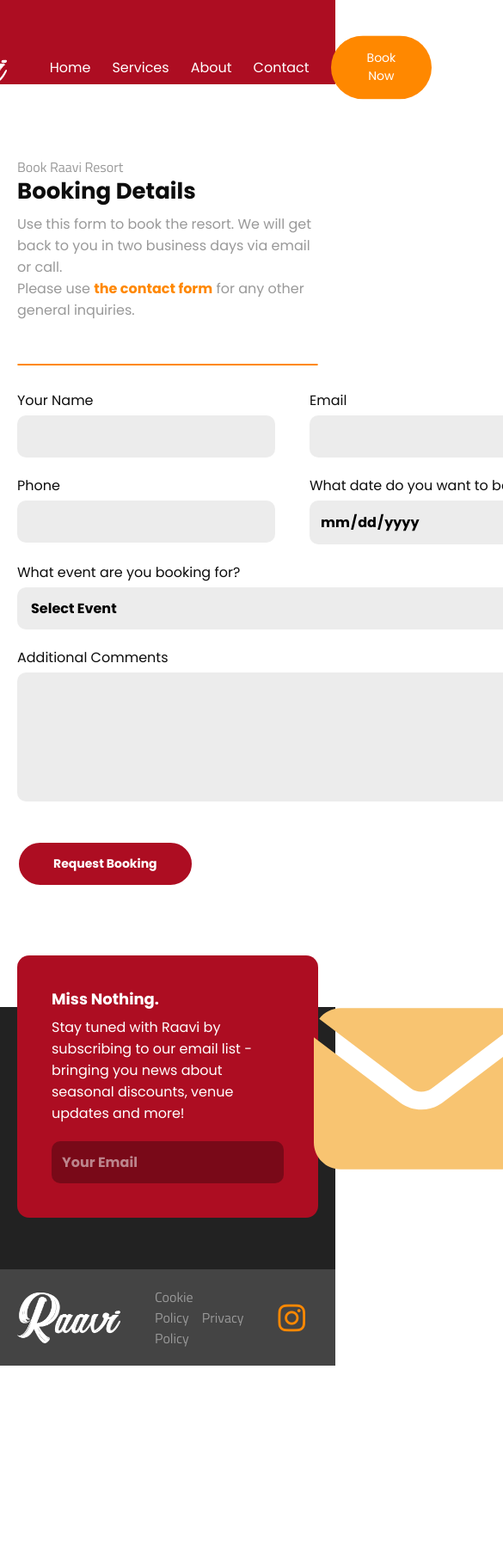
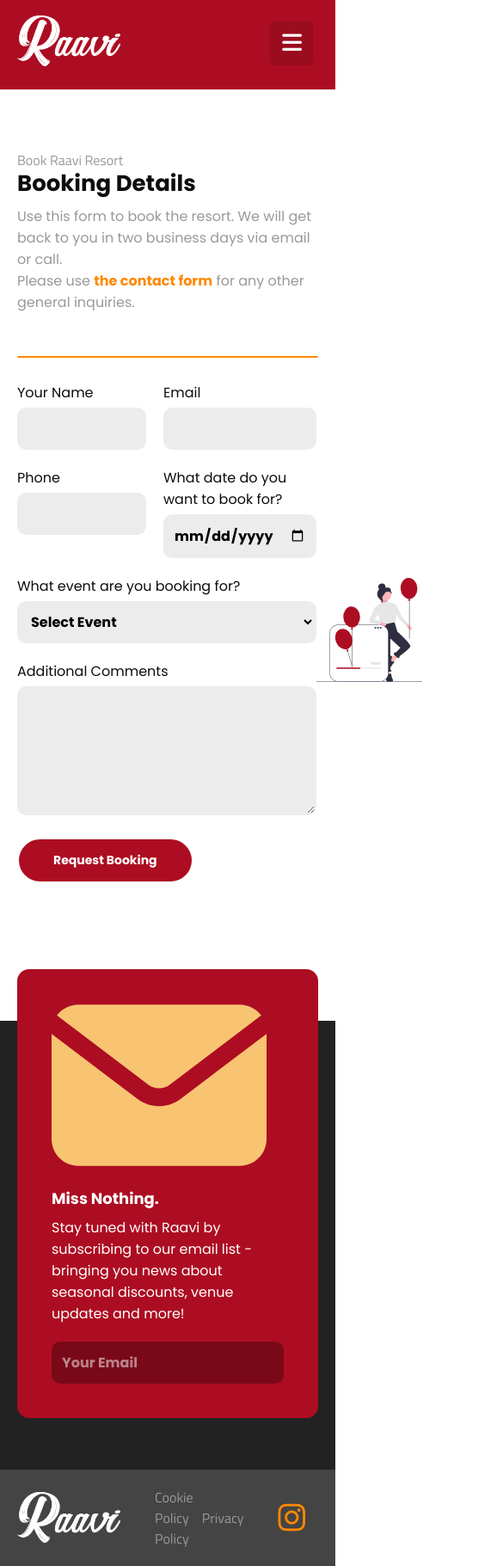
Before and after one commit to brinxade/raavi-resort, a React (Create React App) app: page /booking in a window 390 px wide. Shown: the top 1821 px of the page at 86% size, 585 px wide, since content can reach past the window. Before the commit the page ends 1588 px from the top, so only its background shows below. Built offline with nearby package versions, Linux system fonts and the light colour scheme.

Commit message:
Responsiveness updates

```diff
--- a/src/components/Footer.js
+++ b/src/components/Footer.js
@@ -1,6 +1,7 @@
 import imgEnvelope from "images/envelope.svg";
 import logo from "images/logo.png";
 import { Link } from "react-router-dom";
+import imgSend from "images/icon-send.svg";
 
 function Footer() {
     return (
@@ -12,7 +13,10 @@
                         <p className="mb-3">
                             Stay tuned with Raavi by subscribing to our email list - bringing you news about seasonal discounts, venue updates and more!
                         </p>
-                        <input type="email" placeholder="Your Email"/>
+                        <div className="input-wrapper">
+                            <input type="email" placeholder="Your Email"/>
+                            <button><i className="fa-solid fa-paper-plane-top"></i></button>
+                        </div>
                     </div>
                     <div className="thumbnail-wrapper">
                         <img src={imgEnvelope} alt=""/>
--- a/src/components/Header.js
+++ b/src/components/Header.js
@@ -1,15 +1,19 @@
 import { Link, NavLink } from "react-router-dom";
 import imgHeaderExt from "images/waves-themed-animated.svg";
 import logo from "images/logo.png";
+import { useState } from "react";
 
 function Header(props) {
+
+    const [menuIsOpen, setMenuIsOpen] = useState(false);
 
     const activeCheck = ({ isActive, isPending }) =>
     isPending ? "pending" : isActive ? "active" : "";
 
     return (
-        <header id="site-header" className={`${props.hasHeroContainer && "header-transparent"} ${props.hasWaterEffect && "water-effect"}`}>
+        <header id="site-header" className={`${props.hasHeroContainer && "header-transparent"} ${props.hasWaterEffect && "water-effect"} ${!menuIsOpen && "menu-collapsed"}`}>
             <div className="inner ss-3">
+                <button id="header-toggle" className={`${menuIsOpen && "active"}`} onClick={() => setMenuIsOpen(!menuIsOpen)}><i className="fa-solid fa-bars"></i></button>
                 <Link to="/" className="logo">
                     <img src={logo} alt="Raavi Resort logo"/>
                 </Link>
--- a/src/style/main.scss
+++ b/src/style/main.scss
@@ -1,6 +1,10 @@
 @import "variables";
 @import "reset";
 @import "ui";
+
+#site-header:not(.header-transparent) .inner {
+    padding-bottom: 5px;
+}
 
 #site-header {
     position: relative;
@@ -12,13 +16,21 @@
     font-size: $text-l;
     font-family: $font-secondary;
 
+    &.menu-collapsed .nav-right {
+        display: none;
+    }
+
+    &.menu-collapsed .nav-left {
+        display: none;
+    }
+
     .logo {
         margin-right: 50px;
     }
 
     &.water-effect {
         margin-bottom: 30px;
-        > .inner { transform: translateY(30%); }
+        > .inner { transform: translateY(14px); }
     }
     &.header-transparent { background-color: transparent; transform: translateY(30%); }
 
@@ -52,6 +64,32 @@
 
     .nav-right {
         margin-left: auto;
+    }
+}
+
+#header-toggle {
+    position: absolute;
+    right: 0;
+    top: 0;
+    font-size: 26px;
+    background: none;
+    color: white;
+    border: none;
+    outline: none;
+    margin: 25px;
+    cursor: pointer;
+    border-radius: 5px;
+    padding: 4px 12px;
+    background-color: rgba(0, 0, 0, 0.1);
+    border: 2px solid transparent;
+
+    &:hover {
+        background-color: rgba(0, 0, 0, 0.2);
+    }
+
+    &.active {
+        background-color: rgba(0, 0, 0, 0.3);
+        border-color: $primary;
     }
 }
 
@@ -107,6 +145,25 @@
         margin: -30px 0 -40px 15px !important;
     }
 
+    .input-wrapper {
+        position: relative;
+
+        button {
+            position: absolute;
+            top: 0px;
+            color: $primary;
+            transform: rotateZ(-30deg);
+            right: 5px;
+            font-size: 28px;
+            background: none;
+            outline: none;
+            border: none;
+            cursor: pointer;
+
+            &:hover { color: darken($primary, 10%); }
+        }
+    }
+
     input { background-color: rgba(0, 0, 0, 0.3); color: white; }
     input::placeholder { color: rgba(255, 255, 255, 0.5); }
     input:focus { border-color: $primary; }
@@ -116,8 +173,8 @@
 
     .inner {
         display: grid;
-        grid-template-columns: minmax(300px, 1fr) minmax(300px, 1fr);
-        gap: 0 40px;
+        grid-template-columns: 1fr 1fr;
+        gap: 0 20px;
         max-width: 600px;
     }
 }
@@ -216,7 +273,9 @@
     .image-content {
         border-radius: 10px;
         justify-content: space-between;
+        flex-wrap: wrap;
 
+        .image { min-width: 270px; }
         img { border-radius: 10px; }
     }
 
@@ -300,12 +359,10 @@
         display: grid;
         grid-template-columns: minmax(300px, 1fr) minmax(250px, 300px);
         align-items: start;
-        gap: 50px;
+        gap: 30px;
     }
 
     .title-wrapper i { margin-top: -40px; font-size: clamp(64px, 10vw, 100px); color: $blue; margin-left: 20px; }
-
-    .section-right { margin-right: 50px; }
 }
 
 .page-about {
@@ -313,8 +370,90 @@
 }
 
 @media screen and (max-width: 800px) {
+
+    #site-header {
+
+        > .inner {
+            position: relative;
+            background-color: $accent;
+            flex-direction: column;
+            justify-content: center;
+            align-items: center;
+            padding-bottom: 0;
+            margin-bottom: -15px;
+        }
+
+        &.water-effect > .inner { transform: none; }
+        .nav-left nav { display: flex; gap: 20px; flex-direction: column; }
+
+        .nav-left nav a {
+            margin-right: 0;
+            text-align: center;
+            border-bottom: 2px solid transparent;
+            &.active { border-color: white; }
+        }
+
+        .nav-right { margin: 0; width: 100%; margin-top: 25px; }
+        .nav-right .button-primary { max-width: 100%; width: 100%; display: block; }
+        .nav-left { margin: 0; }
+        .logo { margin: 0 auto 15px 0; }
+    }
+
+    #site-header.header-transparent {
+        transform: none;
+    }
+
+    .page-contact > section {
+        grid-template-columns: 1fr;
+        align-items: center;
+    }
+
+    .page-home .hero-section > .image-content {
+        margin-top: 0;
+    }
+
+    #booking-form .inner {
+        max-width: 100%;
+    }
+
+    .fieldgroup:last-child {
+        margin-bottom: 0;
+    }
+
+    form {
+        margin-bottom: 20px;
+    }
+
+    .block-list {
+        flex-direction: row;
+        gap: 20px;
+        flex-wrap: wrap;
+        justify-content: center;
+
+        .block-list-item { min-width: 200px; max-width: 250px; }
+    }
+
     .page-coming-soon {
         flex-direction: column !important;
         text-align: center;
     }
+
+    #testimonials-showcase .testimonial-container {
+        flex-wrap: wrap;
+    }
+
+    #subscribe-newsletter {
+        flex-direction: column-reverse;
+        align-items: start;
+
+        .thumbnail-wrapper img {
+            margin-left: 0 !important;
+            margin-bottom: -30px !important;
+        }
+    }
+
+    .icon-box-container {
+        flex-direction: column;
+        align-items: center;
+    }
 }
--- a/src/style/reset.scss
+++ b/src/style/reset.scss
@@ -17,6 +17,7 @@
     font-size: 16px;
     color: #0d0d0d;
     background: $white;
+    overflow-x: hidden;
 }
 
 p { margin: 0; font-family: $font-secondary; }
--- a/src/style/ui.scss
+++ b/src/style/ui.scss
@@ -99,7 +99,7 @@
 .link { font-weight: bold; color: $primary; }
 
 /* Inputs */
-input[type='text'], input[type='email'], input[type='date'], input[type='password'], select, textarea { font-size: 16px; background-color: rgba(0, 0, 0, 0.075); border-radius: 10px; border: 2px solid transparent; outline: none; padding: 10px; width: 100%; min-width: 270px; font-weight: bold; }
+input[type='text'], input[type='email'], input[type='date'], input[type='password'], select, textarea { font-size: 16px; background-color: rgba(0, 0, 0, 0.075); border-radius: 10px; border: 2px solid transparent; outline: none; padding: 10px; width: 100%; min-width: 150px; font-weight: bold; }
 input[type='text']:focus, input[type='email']:focus, input[type='date']:focus, input[type='password']:focus, select:focus, textarea:focus { border-color: $primary; }
 input[type='text']::placeholder, input[type='email']::placeholder, input[type='date']::placeholder, input[type='password']::placeholder, select::placeholder, textarea::placeholder { color: rgba(0, 0, 0, 0.3); }
 
```
